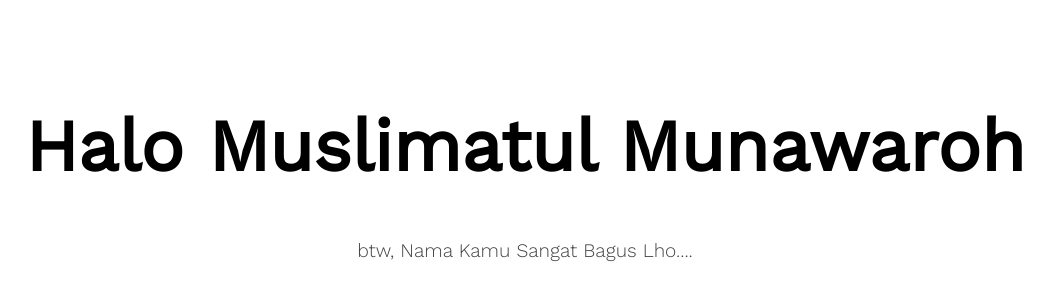
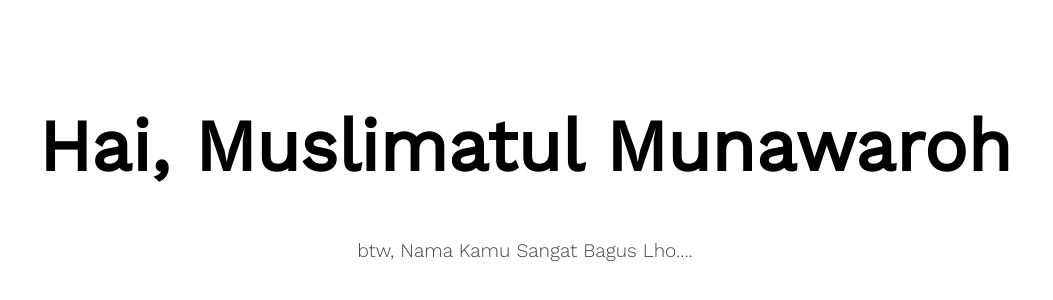
Before and after one commit to KELASTAMBAH/kelastambah.github.io, a plain HTML site: page M/index.html in a window 1280 px wide. Shown: the part 104-404 px from the top of the page, without its empty margins (115-1168 px from the left). Drawn offline with nearby package versions, Linux system fonts and the light colour scheme; some packages are replaced by stand-ins of ours; a script that the page names is missing.

Commit message:
Update index.html

```diff
--- a/M/index.html
+++ b/M/index.html
@@ -18,7 +18,7 @@
   <div class="container">
     <div class="one">
       <h1 class="one">
-        Halo Muslimatul Munawaroh
+        Hai, Muslimatul Munawaroh
         <span id="name"></span>
       </h1>
       <p class="two" id="greetingText">btw, Nama Kamu Sangat Bagus Lho....</p>
```
